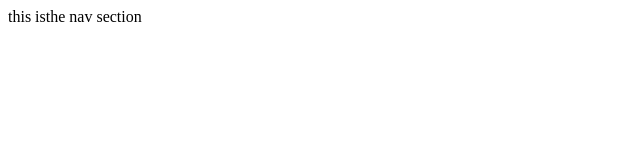
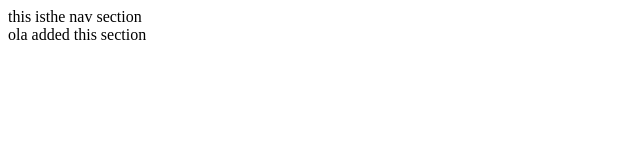
Before and after one commit to maleek2002/myGit, a plain HTML site: page index.html in a window 1280 px wide. Shown: the whole page, without its empty margins (0-640 px from the left). Drawn offline with Linux system fonts and the light colour scheme.

Commit message:
ola's header

```diff
--- a/index.html
+++ b/index.html
@@ -9,5 +9,6 @@
     <nav>
         this isthe nav section
     </nav>
+    <header>ola added this section</header>
 </body>
 </html>
```
